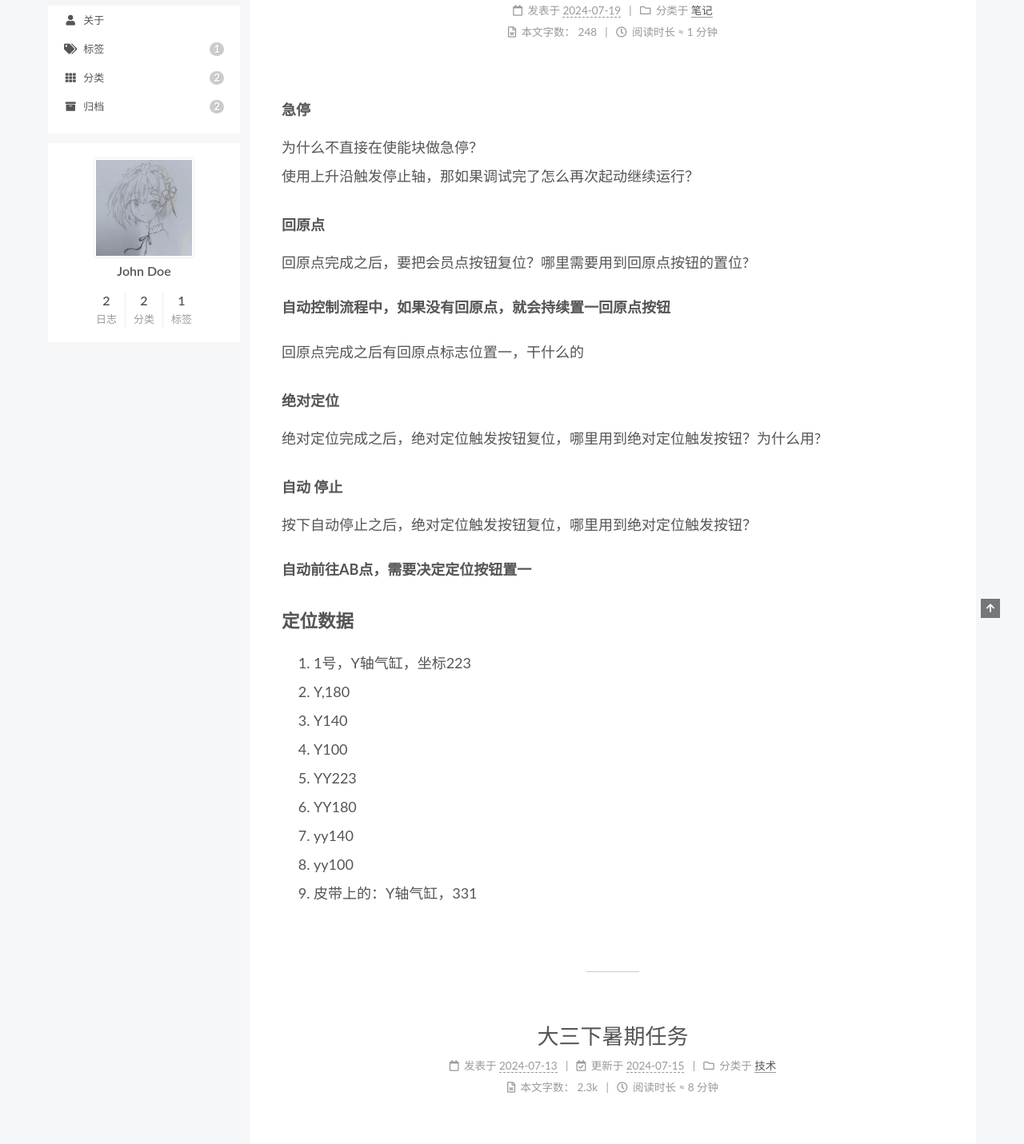
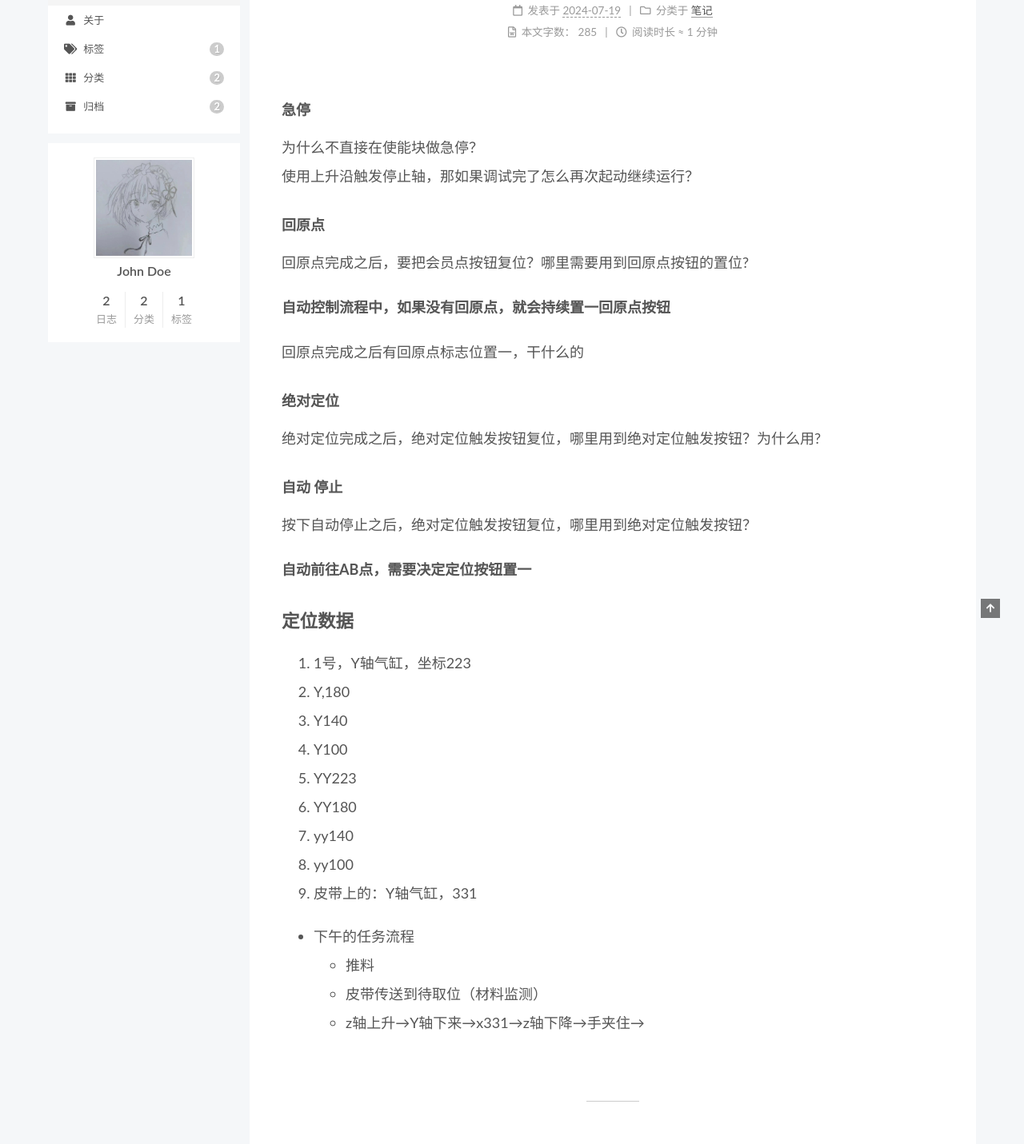
Before and after one commit to jiuweiii/jiuweiii.github.io, a plain HTML site: page index.html in a window 1280 px wide. Shown: the part 127-1558 px from the top of the page at 80% size. Drawn offline with Linux system fonts and the light colour scheme.

Commit message:
Site updated: 2024-07-19 11:25:22

```diff
--- a/index.html
+++ b/index.html
@@ -187,7 +187,7 @@
               <span class="post-meta-item-text">发表于</span>
 
 
-              <time title="创建时间：2024-07-19 00:00:00 / 修改时间：11:21:08" itemprop="dateCreated datePublished" datetime="2024-07-19T00:00:00+08:00">2024-07-19</time>
+              <time title="创建时间：2024-07-19 00:00:00 / 修改时间：11:25:11" itemprop="dateCreated datePublished" datetime="2024-07-19T00:00:00+08:00">2024-07-19</time>
             </span>
             <span class="post-meta-item">
               <span class="post-meta-item-icon">
@@ -205,7 +205,7 @@
                 <i class="far fa-file-word"></i>
               </span>
                 <span class="post-meta-item-text">本文字数：</span>
-              <span>248</span>
+              <span>285</span>
             </span>
             <span class="post-meta-item" title="阅读时长">
               <span class="post-meta-item-icon">
@@ -224,9 +224,7 @@
     <div class="post-body" itemprop="articleBody">
 
 
-          <!-------- more   ---------->
-
-
+          <span id="more"></span>
 
 
 
@@ -248,6 +246,14 @@
 <li>yy100</li>
 <li>皮带上的：Y轴气缸，331</li>
 </ol>
+<ul>
+<li>下午的任务流程<ul>
+<li>推料</li>
+<li>皮带传送到待取位（材料监测）</li>
+<li>z轴上升→Y轴下来→x331→z轴下降→手夹住→</li>
+</ul>
+</li>
+</ul>
 
 
     </div>
```
Also changed, not shown: 2024/07/19/集中实习/index.html (+14 -8 lines).
